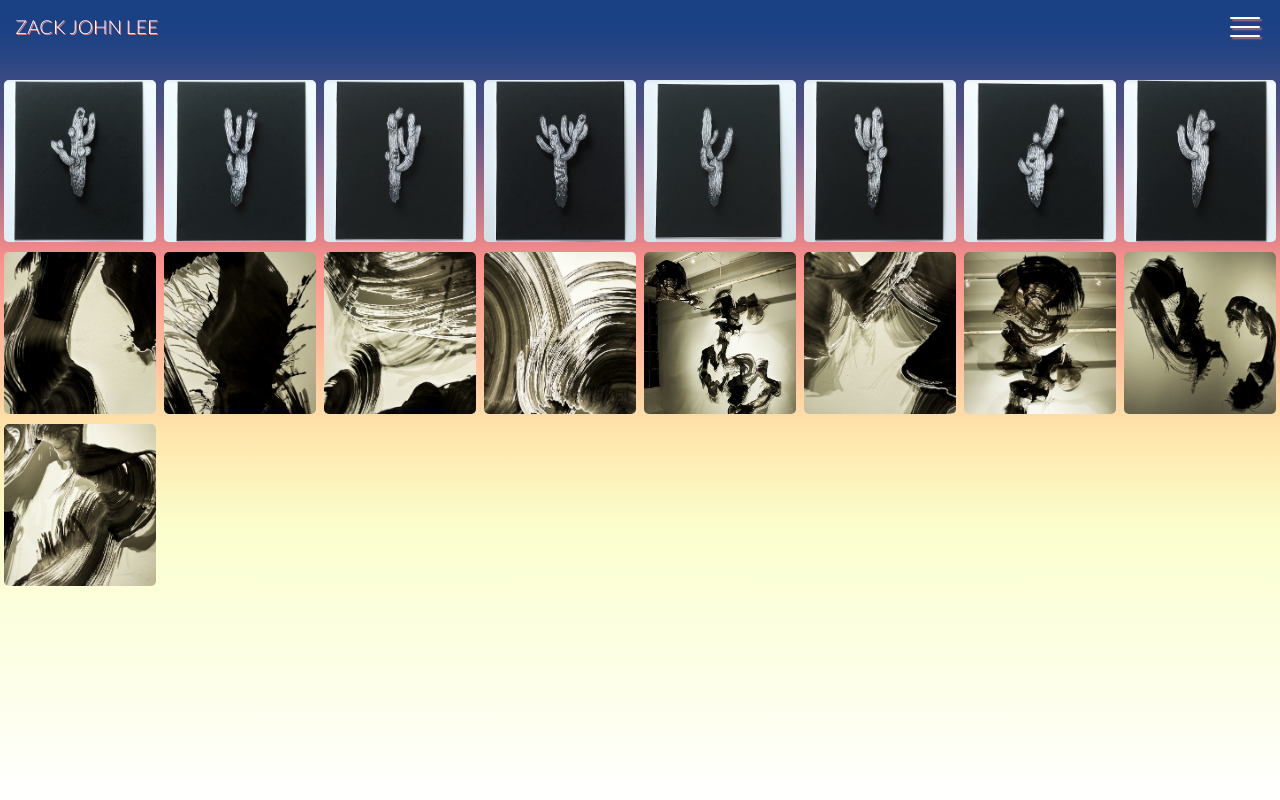
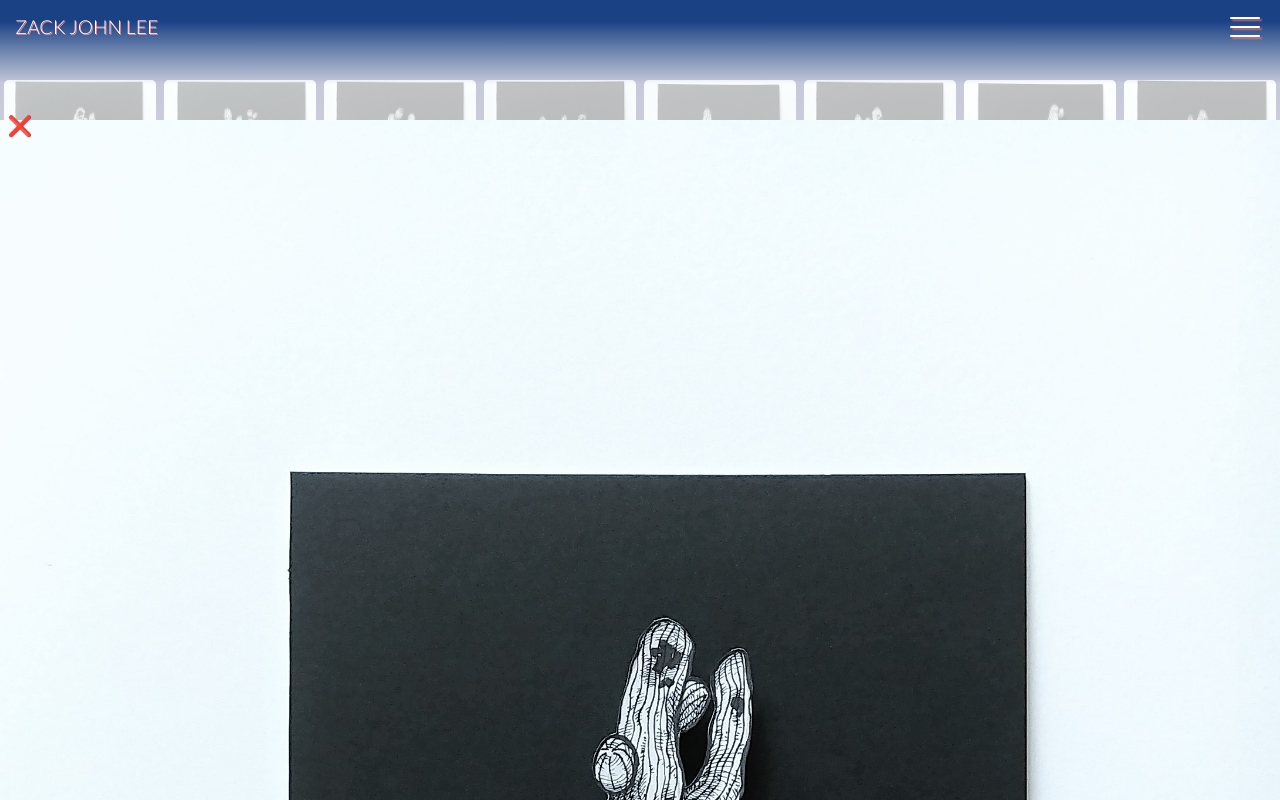
Before and after one commit to zackjohnlee/portfolioShop, a React (Create React App) app: page / in a window 1280 px wide. Both pictures are taken after a click on the element 80 px from the left and 161 px from the top of the page. Built offline with nearby package versions, Linux system fonts and the light colour scheme.

Commit message:
created modal overlay with close button

```diff
--- a/src/App.js
+++ b/src/App.js
@@ -32,6 +32,7 @@ class App extends Component {
 		this.toggleCheckbox = this.toggleCheckbox.bind(this);
 		this.updateDimensions = this.updateDimensions.bind(this);
 		this.imageClick = this.imageClick.bind(this);
+		this.toggleModal = this.toggleModal.bind(this);
 
 	}
 
@@ -56,6 +57,12 @@ class App extends Component {
 	toggleCheckbox(){
 		this.setState({
 			checked: !this.state.checked
+		});
+	}
+
+	toggleModal(){
+		this.setState({
+			modalOpen: !this.state.modalOpen
 		});
 	}
 
@@ -85,6 +92,7 @@ class App extends Component {
 						data={galleryData}
 						click={this.imageClick}
 						modalOpen={this.state.modalOpen}
+						handleModal={this.toggleModal}
 						mainSrc={this.state.modalSrc.src}
 						collection={this.state.modalSrc.collection}
 					/>
--- a/src/components/Content.js
+++ b/src/components/Content.js
@@ -21,6 +21,7 @@ const Content = (props) => {
             <Modal
                 data={props.data}
                 modalOpen={props.modalOpen}
+                handleModal={props.handleModal}
 				mainSrc={props.mainSrc}
 				collection={props.collection}
             />
--- a/src/components/Modal.js
+++ b/src/components/Modal.js
@@ -1,17 +1,42 @@
 import React from 'react';
+import { LazyLoadImage } from 'react-lazy-load-image-component';
+import 'react-lazy-load-image-component/src/effects/blur.css';
 
 const Modal = (props) => {
     let collection = props.collection;
-    let src = props.mainSrc;
-    console.log(collection);
-    console.log(src);
+    let displayImg = props.mainSrc;
+    let images = [];
+
     let modalGallery = props.data.filter((gallery) => {
         return gallery.collection === collection;
     });
-    console.log(modalGallery);
+
+    let galleryImages = modalGallery[0];
+
+    if(props.modalOpen){
+        images = galleryImages.images;
+    } else {
+        return images = [];
+    }
+
+    console.log(images);
+
     return (
         <div id="modal">
-            <div id="modalImage">
+            <div id="modalToggle">
+                <input
+                    id="modalCheck"
+                    type="checkbox"
+                    checked={props.modalOpen}
+                    onChange={props.handleModal}
+                />
+                <label htmlFor="modalCheck"/>
+            </div>
+            <div id="modalImage" >
+                <LazyLoadImage
+                    src={require("../images/"+ collection + "/" + displayImg + ".jpg")}
+                    effect="blur"
+                />
             </div>
         </div>
     );
--- a/src/css/App.css
+++ b/src/css/App.css
@@ -145,6 +145,37 @@ nav {
         box-shadow: -2px 2px 2px rgba(255, 129, 124, 0.7); }
 
 #modal {
-  position: absolute; }
+  position: fixed;
+  top: 0;
+  z-index: 4;
+  height: 100vh;
+  background: rgba(255, 255, 255, 0.7); }
+  #modal #modalToggle {
+    height: 40px;
+    width: 40px;
+    border-radius: 5px;
+    position: relative;
+    top: 100px;
+    z-index: 5; }
+    #modal #modalToggle label {
+      position: absolute;
+      z-index: 5;
+      top: 0;
+      bottom: 0;
+      left: 0;
+      right: 0; }
+      #modal #modalToggle label:after {
+        content: "\274c";
+        /* use the hex value here... */
+        font-size: 20px;
+        color: #FFF;
+        line-height: 50px;
+        text-align: center; }
+    #modal #modalToggle #modalCheck {
+      display: none; }
+
+#modalImage {
+  position: relative;
+  top: 10%; }
 
 /*# sourceMappingURL=App.css.map */
--- a/src/css/partials/_modal.scss
+++ b/src/css/partials/_modal.scss
@@ -1,3 +1,38 @@
 #modal{
-    position: absolute;
+    position: fixed;
+    top: 0;
+    z-index: 4;
+    height: 100vh;
+    background: rgba(255,255,255,.7);
+    #modalToggle{
+        height: 40px;
+        width: 40px;;
+        border-radius: 5px;
+        position: relative;
+        top:100px;
+        z-index: 5;
+        label{
+            position: absolute;
+            z-index: 5;
+            top: 0;
+            bottom: 0;
+            left: 0;
+            right: 0;
+            &:after{
+                content: "\274c"; /* use the hex value here... */
+                font-size: 20px;
+                color: #FFF;
+                line-height: 50px;
+                text-align: center;
+            }
+        }
+        #modalCheck{
+            display: none;
+        }
+    }
 }
+
+#modalImage{
+    position: relative;
+    top: 10%;
+}
--- a/src/data/galleryData.js
+++ b/src/data/galleryData.js
@@ -1,6 +1,7 @@
 export const galleryData = [
     {
         collection: "cactus",
+        type: "series",
         images: [
             {
                 src: "cactus1",
@@ -30,6 +31,7 @@ export const galleryData = [
     },
     {
         collection: "on the line",
+        type: "series",
         images: [
             {
                 src: "otl1",
```
Also changed, not shown: 2 other files (tests, documents, lock files or other folders).
